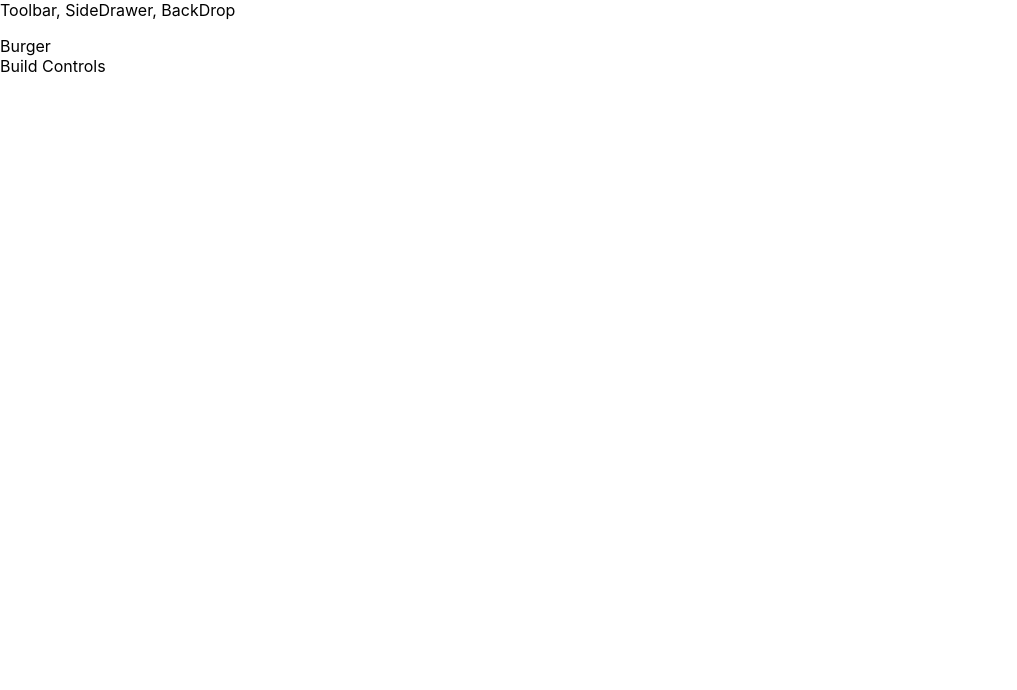
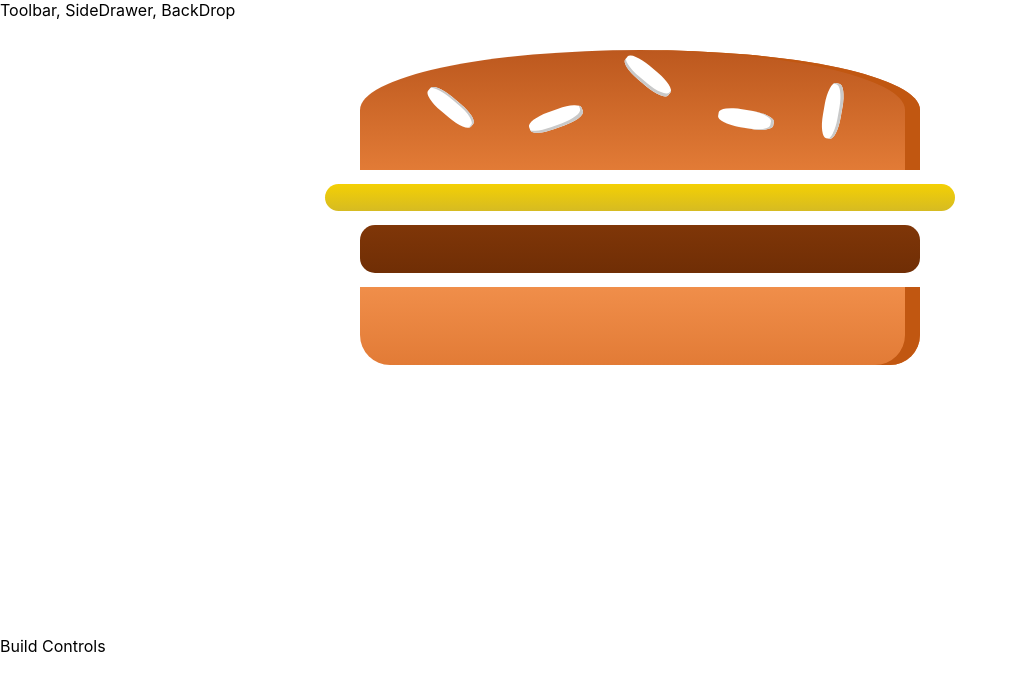
Before and after one commit to Mayankipsa/burger-builder, a React (Create React App) app: page / in a window 1280 px wide. Shown: the top 690 px of the page, without its empty margins (0-1017 px from the left). Built offline with nearby package versions, Linux system fonts and the light colour scheme.

Commit message:
128. Starting the Burger Component

```diff
--- a/src/components/Burger/Burger.js
+++ b/src/components/Burger/Burger.js
@@ -0,0 +1,16 @@
+import React from "react";
+import styles from './Burger.module.css';
+import BurgerIngredient from "./BurgerIngredient/BurgerIngredient";
+
+const burger = (props) => {
+    return (
+        <div className={styles.Burger}>
+            <BurgerIngredient type="bread-top"></BurgerIngredient>
+            <BurgerIngredient type="cheese"></BurgerIngredient>
+            <BurgerIngredient type="meat"></BurgerIngredient>
+            <BurgerIngredient type="bread-bottom"></BurgerIngredient>
+        </div>
+    );
+}
+
+export default burger;
--- /dev/null
+++ b/src/components/Burger/Burger.module.css
@@ -0,0 +1,27 @@
+.Burger{
+    width: 100%;
+    margin:auto;
+    height: 250px;
+    overflow: scroll;
+    text-align: center;
+    font-weight: bold;
+    font-size: 1.2rem;
+}
+@media(min-width:500px) and (min-height:400px){
+    .Burger{
+        width: 350px;
+        height: 300px;
+    }
+}
+@media(min-width:500px) and (min-height:401px){
+    .Burger{
+        width: 350px;
+        height: 300px;
+    }
+}
+@media(min-width:1000px) and (min-height:700px){
+    .Burger{
+        width: 700px;
+        height: 600px;
+    }
+}
--- a/src/components/Burger/BurgerIngredient/BurgerIngredient.js
+++ b/src/components/Burger/BurgerIngredient/BurgerIngredient.js
@@ -5,7 +5,7 @@
 class BurgerIngredient extends Component {
     render() {
         let ingredient = null;
-        switch (props.type) {
+        switch (this.props.type) {
             case ('bread-bottom'):
                 ingredient = <div className={styles.BreadBottom}></div>
                 break;
@@ -37,7 +37,7 @@
     }
 };
 
-BurgerIngredient.PropTypes = {
+BurgerIngredient.propTypes = {
     type: PropTypes.string.isRequired
 }
 export default BurgerIngredient;
--- a/src/containers/BurgerBuilder/BurgerBuilder.js
+++ b/src/containers/BurgerBuilder/BurgerBuilder.js
@@ -1,11 +1,12 @@
 import React, { Component } from 'react';
-import Auxillary from '../../hoc/Auxillary'
+import Auxillary from '../../hoc/Auxillary';
+import Burger from '../../components/Burger/Burger';
 
 class BurgerBuilder extends Component {
     render() {
         return (
             <Auxillary>
-                <div>Burger</div>
+                <Burger></Burger>
                 <div>Build Controls</div>
             </Auxillary>
         );
```
